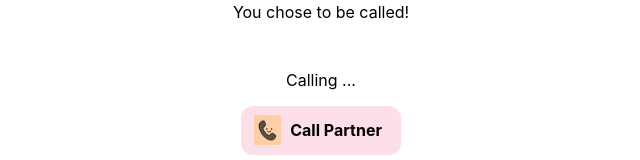
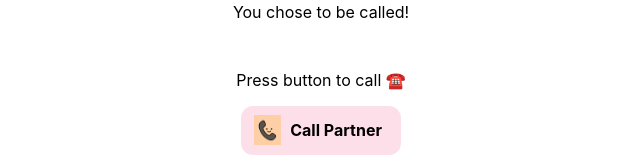
Before and after one commit to kng-04/attention-app, an Electron app: page docs/call.html in a window 800 px wide. Shown: the part 144-304 px from the top of the page, without its empty margins (79-719 px from the left). Drawn offline with Linux system fonts and the light colour scheme.

Commit message:
changed misleading calling... label

```diff
--- a/docs/call.html
+++ b/docs/call.html
@@ -31,7 +31,7 @@
 
   <!-- Call button -->
   <div class="default-row">
-    <p class="default-msg">Calling ...</p>
+    <p class="default-msg">Press button to call ☎️</p>
     <a id="callBtn" class="menu-btn" href="#">
       <img src="./assets/call.png" alt="Call icon" class="menu-icon" />
       <span>Call Partner</span>
```
